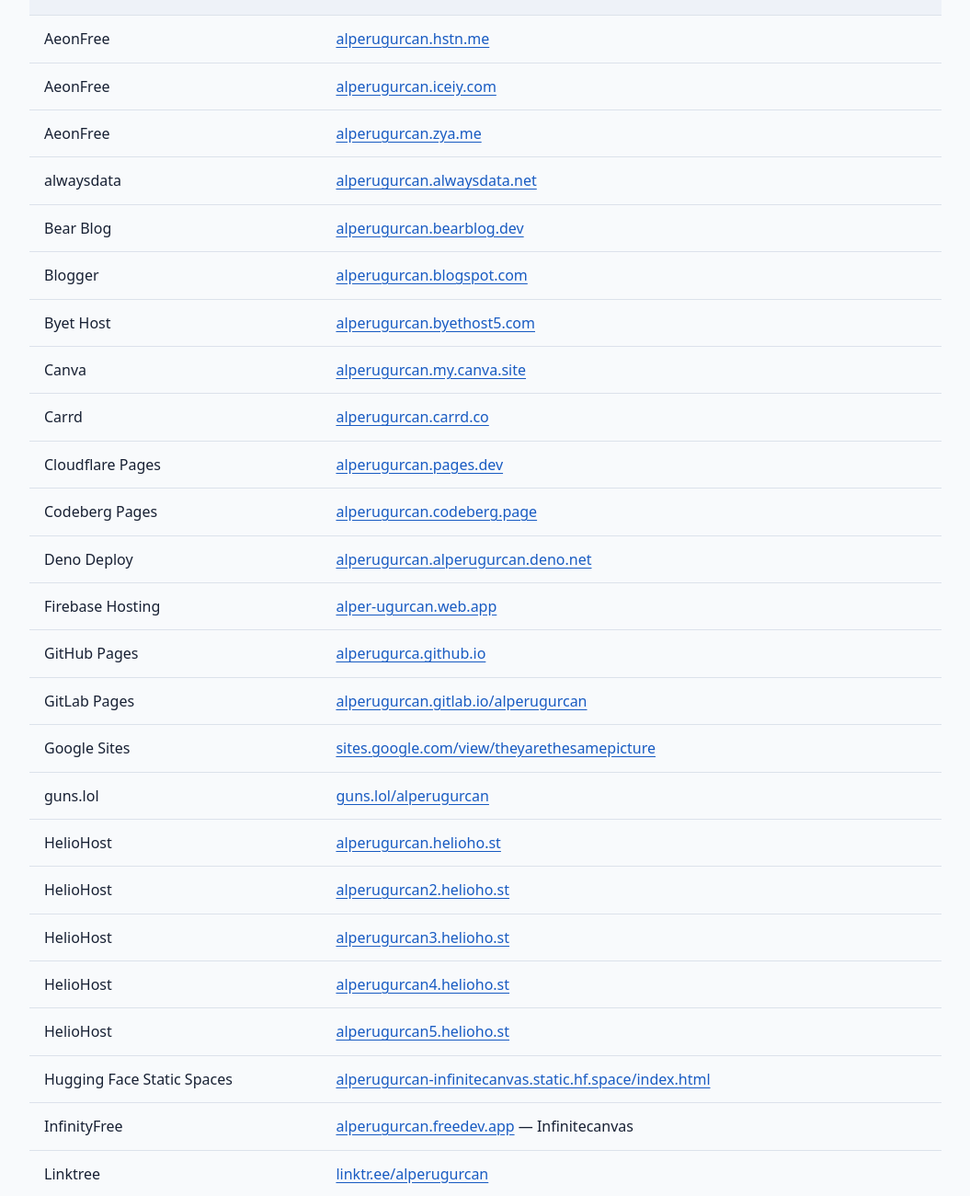
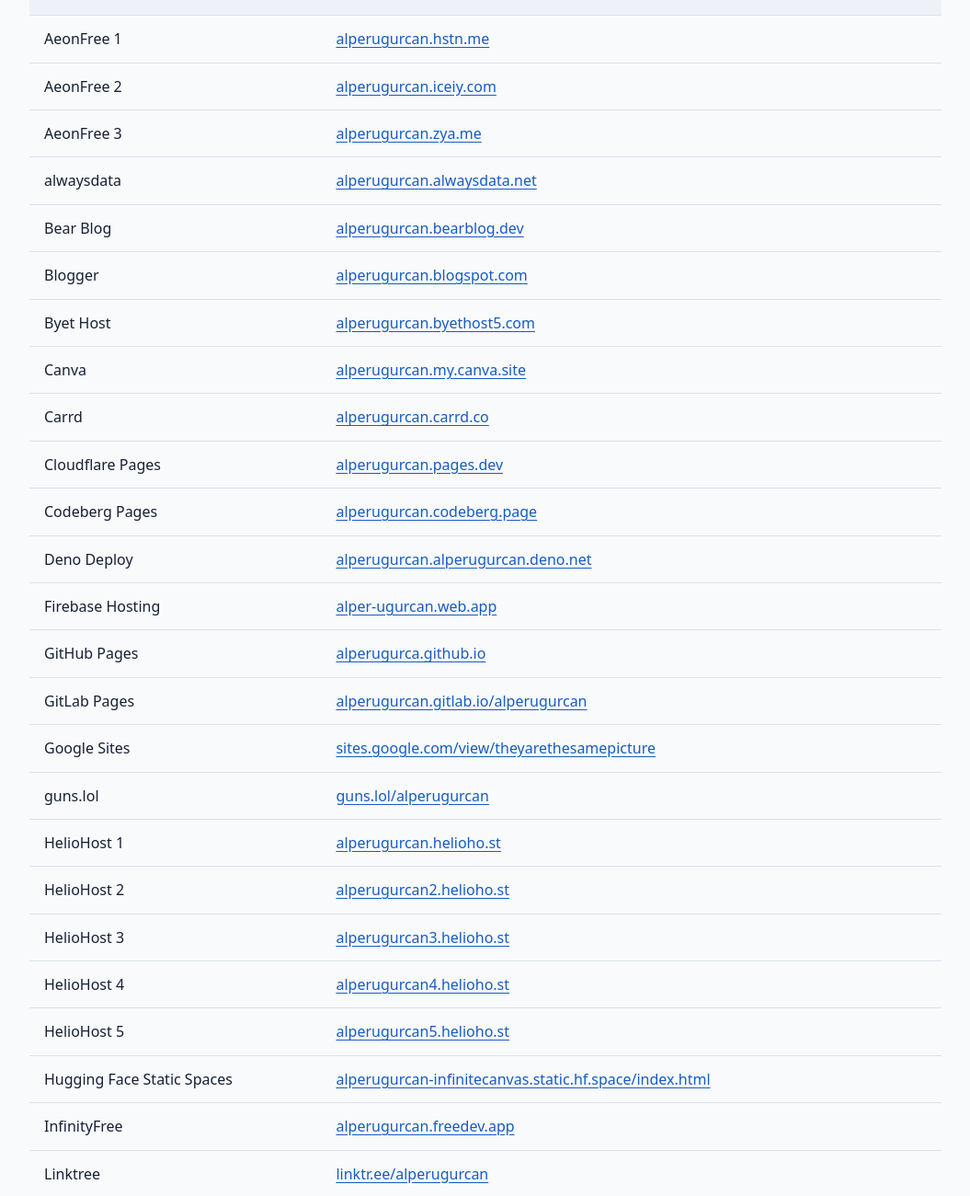
Before and after one commit to alperugurca/freedomains, a plain HTML site: page index.html in a window 1280 px wide. Shown: the part 3240-4540 px from the top of the page at 92% size, without its empty margins (112-1167 px from the left). Drawn offline with Linux system fonts and the light colour scheme.

Commit message:
Number repeated example services and remove project annotation

```diff
--- a/index.html
+++ b/index.html
@@ -97,9 +97,9 @@
 <h2>Examples I&#x27;ve used</h2>
 <div class="table-wrap"><table>
 <thead><tr><th scope="col">Service</th><th scope="col">Website</th></tr></thead><tbody>
-<tr><td>AeonFree</td><td><a href="https://alperugurcan.hstn.me/">alperugurcan.hstn.me</a></td></tr>
-<tr><td>AeonFree</td><td><a href="https://alperugurcan.iceiy.com">alperugurcan.iceiy.com</a></td></tr>
-<tr><td>AeonFree</td><td><a href="https://alperugurcan.zya.me">alperugurcan.zya.me</a></td></tr>
+<tr><td>AeonFree 1</td><td><a href="https://alperugurcan.hstn.me/">alperugurcan.hstn.me</a></td></tr>
+<tr><td>AeonFree 2</td><td><a href="https://alperugurcan.iceiy.com">alperugurcan.iceiy.com</a></td></tr>
+<tr><td>AeonFree 3</td><td><a href="https://alperugurcan.zya.me">alperugurcan.zya.me</a></td></tr>
 <tr><td>alwaysdata</td><td><a href="https://alperugurcan.alwaysdata.net/">alperugurcan.alwaysdata.net</a></td></tr>
 <tr><td>Bear Blog</td><td><a href="https://alperugurcan.bearblog.dev/">alperugurcan.bearblog.dev</a></td></tr>
 <tr><td>Blogger</td><td><a href="https://alperugurcan.blogspot.com/">alperugurcan.blogspot.com</a></td></tr>
@@ -114,13 +114,13 @@
 <tr><td>GitLab Pages</td><td><a href="https://alperugurcan.gitlab.io/alperugurcan">alperugurcan.gitlab.io/alperugurcan</a></td></tr>
 <tr><td>Google Sites</td><td><a href="https://sites.google.com/view/theyarethesamepicture">sites.google.com/view/theyarethesamepicture</a></td></tr>
 <tr><td>guns.lol</td><td><a href="https://guns.lol/alperugurcan">guns.lol/alperugurcan</a></td></tr>
-<tr><td>HelioHost</td><td><a href="https://alperugurcan.helioho.st/">alperugurcan.helioho.st</a></td></tr>
-<tr><td>HelioHost</td><td><a href="https://alperugurcan2.helioho.st/">alperugurcan2.helioho.st</a></td></tr>
-<tr><td>HelioHost</td><td><a href="https://alperugurcan3.helioho.st/">alperugurcan3.helioho.st</a></td></tr>
-<tr><td>HelioHost</td><td><a href="https://alperugurcan4.helioho.st/">alperugurcan4.helioho.st</a></td></tr>
-<tr><td>HelioHost</td><td><a href="https://alperugurcan5.helioho.st/">alperugurcan5.helioho.st</a></td></tr>
+<tr><td>HelioHost 1</td><td><a href="https://alperugurcan.helioho.st/">alperugurcan.helioho.st</a></td></tr>
+<tr><td>HelioHost 2</td><td><a href="https://alperugurcan2.helioho.st/">alperugurcan2.helioho.st</a></td></tr>
+<tr><td>HelioHost 3</td><td><a href="https://alperugurcan3.helioho.st/">alperugurcan3.helioho.st</a></td></tr>
+<tr><td>HelioHost 4</td><td><a href="https://alperugurcan4.helioho.st/">alperugurcan4.helioho.st</a></td></tr>
+<tr><td>HelioHost 5</td><td><a href="https://alperugurcan5.helioho.st/">alperugurcan5.helioho.st</a></td></tr>
 <tr><td>Hugging Face Static Spaces</td><td><a href="https://alperugurcan-infinitecanvas.static.hf.space/index.html">alperugurcan-infinitecanvas.static.hf.space/index.html</a></td></tr>
-<tr><td>InfinityFree</td><td><a href="https://alperugurcan.freedev.app/">alperugurcan.freedev.app</a> — Infinitecanvas</td></tr>
+<tr><td>InfinityFree</td><td><a href="https://alperugurcan.freedev.app/">alperugurcan.freedev.app</a></td></tr>
 <tr><td>Linktree</td><td><a href="https://linktr.ee/alperugurcan">linktr.ee/alperugurcan</a></td></tr>
 <tr><td>mmm.page</td><td><a href="https://alperugurcan.mmm.page/">alperugurcan.mmm.page</a></td></tr>
 <tr><td>Neocities</td><td><a href="https://alperugurcan.neocities.org">alperugurcan.neocities.org</a></td></tr>
```
Also changed, not shown: 1 other file.
